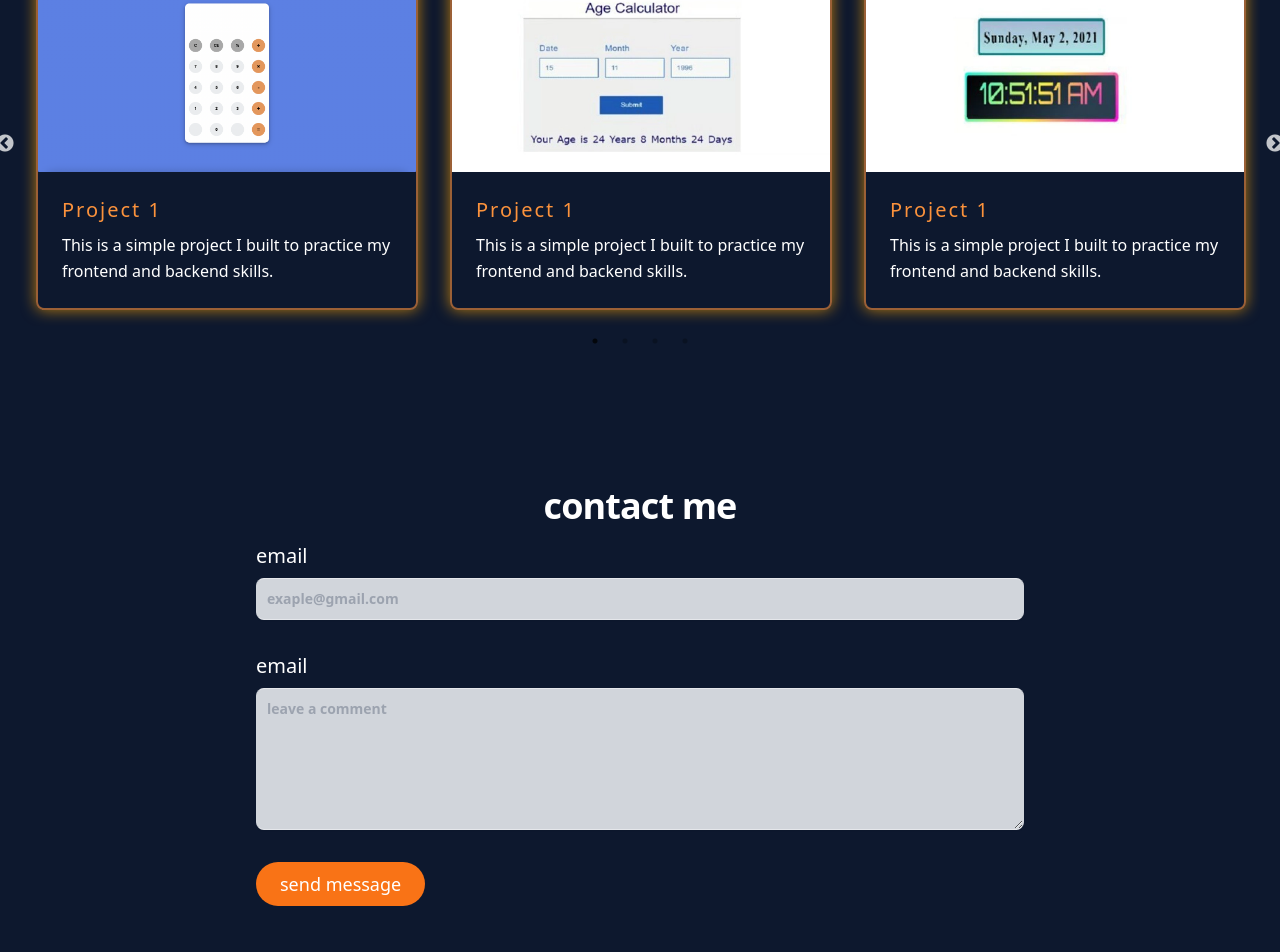
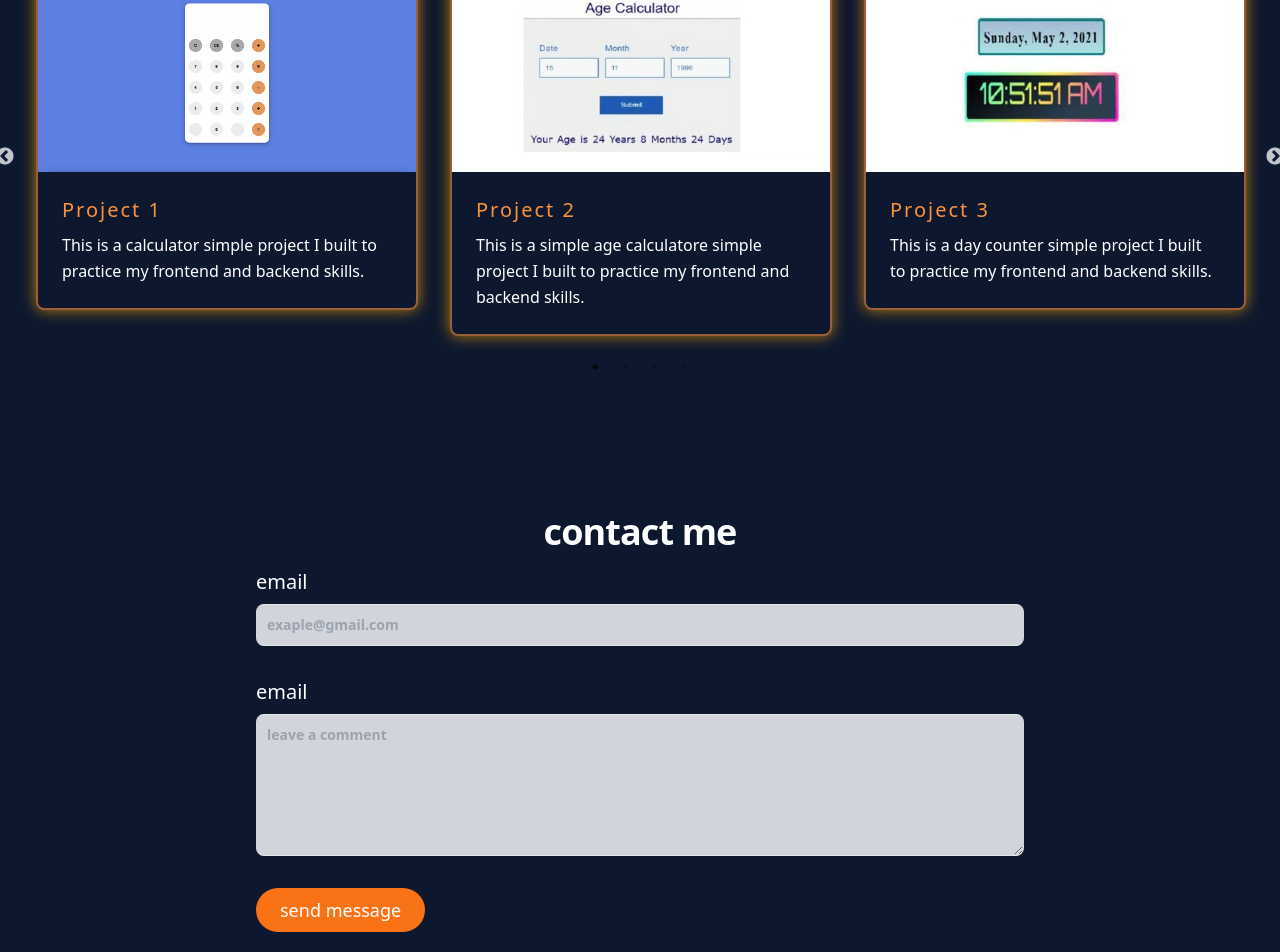
Before and after one commit to Fishxo/my-portfolio, a React (Vite) app: page / in a window 1280 px wide. Shown: the part 2258-3210 px from the top of the page. Built offline with nearby package versions, Linux system fonts and the light colour scheme.

Commit message:
Update Projects.jsx

```diff
--- a/src/components/projects/Projects.jsx
+++ b/src/components/projects/Projects.jsx
@@ -10,16 +10,16 @@ import stopwatch from '../../assets/stopwatch.webp';
 export default function Projects() {
   const listProject = [
     {
-      id: 1,image: image1,title: 'Project 1',description: 'This is a simple project I built to practice my frontend and backend skills.',
+      id: 1,image: image1,title: 'Project 1',description: 'This is a calculator simple project I built to practice my frontend and backend skills.',
     },
      {
-      id: 1,image: agecalculater,title: 'Project 1',description: 'This is a simple project I built to practice my frontend and backend skills.',
+      id: 1,image: agecalculater,title: 'Project 2',description: 'This is a simple age calculatore simple project I built to practice my frontend and backend skills.',
     },
      {
-      id: 1,image: digitalclock,title: 'Project 1',description: 'This is a simple project I built to practice my frontend and backend skills.',
+      id: 1,image: digitalclock,title: 'Project 3',description: 'This is a day counter simple project I built to practice my frontend and backend skills.',
     },
      {
-      id: 1,image: stopwatch,title: 'Project 1',description: 'This is a simple project I built to practice my frontend and backend skills.',
+      id: 1,image: stopwatch,title: 'Project 4',description: 'This is a simple set timer project I built to practice my frontend and backend skills.',
     },
     // Add more projects here if needed
   ];
```
